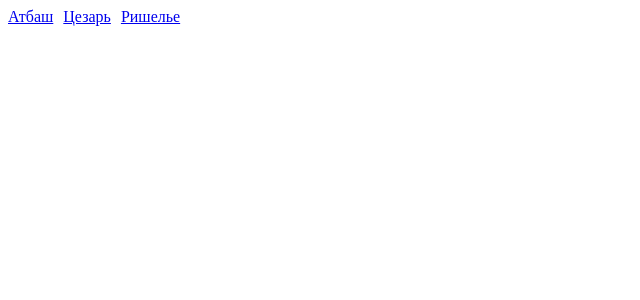
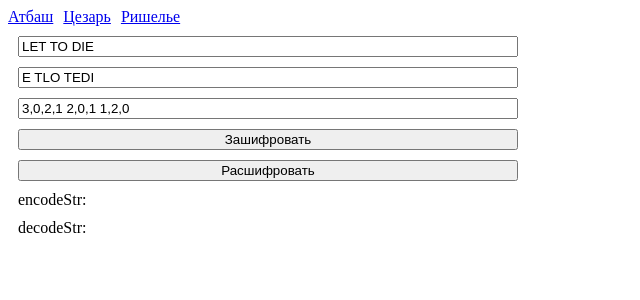
Before and after one commit to ekimovvd/kmzi, a Vue app: page /richelieu in a window 1280 px wide. Before the commit this address had no page. Shown: the top 300 px of the page, without its empty margins (0-640 px from the left). Built offline with nearby package versions, Linux system fonts and the light colour scheme.

Commit message:
Добавлен Ришелье

```diff
--- a/src/App.vue
+++ b/src/App.vue
@@ -2,7 +2,7 @@
   <div id="nav">
     <router-link class="link" to="/atbash">Атбаш</router-link>
     <router-link class="link" to="/caesar">Цезарь</router-link>
-    <router-link class="link" to="/caesar">Ришелье</router-link>
+    <router-link class="link" to="/richelieu">Ришелье</router-link>
   </div>
   <router-view />
 </template>
--- a/src/router/index.js
+++ b/src/router/index.js
@@ -11,6 +11,11 @@ const routes = [
     name: "Caesar",
     component: () => import("../views/Caesar.vue"),
   },
+  {
+    path: "/richelieu",
+    name: "Richelieu",
+    component: () => import("../views/Richelieu.vue"),
+  },
 ];
 
 const router = createRouter({
--- a/src/views/Caesar.vue
+++ b/src/views/Caesar.vue
@@ -27,7 +27,7 @@
         type="number"
         placeholder="Введите сдвиг"
         class="caesar__input"
-        v-model="shift"
+        v-model="key"
       />
     </div>
     <p>Результат: {{ result }}</p>
@@ -41,7 +41,7 @@ export default {
     return {
       encode: "",
       decode: "",
-      shift: 0,
+      key: 0,
       result: "",
       arr_ru: "абвгдеёжзийклмнопрстуфхцчшщъыьэюя",
       arr_RU: "АБВГДЕЁЖЗИЙКЛМНОПРСТУФХЦЧШЩЪЫЬЭЮЯ",
@@ -57,40 +57,44 @@ export default {
 
       arrayEncode.forEach((symbol) => {
         if (this.arr_ru.includes(symbol)) {
-          let index = this.arr_ru.indexOf(symbol) + this.shift;
+          let key = this.key;
+          let shift = this.arr_ru.indexOf(symbol) + key;
           let len = this.arr_ru.length;
 
-          if (index < 0) {
-            result += this.arr_ru[len + index];
+          if (shift < 0) {
+            result += this.arr_ru[len + shift];
           } else {
-            result += this.arr_ru[index % len];
+            result += this.arr_ru[shift % len];
           }
         } else if (this.arr_RU.includes(symbol)) {
-          let index = this.arr_RU.indexOf(symbol) + this.shift;
+          let key = this.key;
+          let shift = this.arr_RU.indexOf(symbol) + key;
           let len = this.arr_RU.length;
 
-          if (index < 0) {
-            result += this.arr_RU[len + index];
+          if (shift < 0) {
+            result += this.arr_RU[len + shift];
           } else {
-            result += this.arr_RU[index % len];
+            result += this.arr_RU[shift % len];
           }
         } else if (this.arr_en.includes(symbol)) {
-          let index = this.arr_en.indexOf(symbol) + this.shift;
+          let key = this.key;
+          let shift = this.arr_en.indexOf(symbol) + key;
           let len = this.arr_en.length;
 
-          if (index < 0) {
-            result += this.arr_en[len + index];
+          if (shift < 0) {
+            result += this.arr_en[len + shift];
           } else {
-            result += this.arr_en[index % len];
+            result += this.arr_en[shift % len];
           }
         } else if (this.arr_EN.includes(symbol)) {
-          let index = this.arr_EN.indexOf(symbol) + this.shift;
+          let key = this.key;
+          let shift = this.arr_EN.indexOf(symbol) + key;
           let len = this.arr_EN.length;
 
-          if (index < 0) {
-            result += this.arr_EN[len + index];
+          if (shift < 0) {
+            result += this.arr_EN[len + shift];
           } else {
-            result += this.arr_EN[index % len];
+            result += this.arr_EN[shift % len];
           }
         } else {
           result += symbol;
@@ -107,40 +111,68 @@ export default {
 
       arrayDecode.forEach((symbol) => {
         if (this.arr_ru.includes(symbol)) {
-          let index = this.arr_ru.indexOf(symbol) - this.shift;
+          let key = this.key;
+          if (key > 33) {
+            while (key > 33) {
+              key -= 33;
+            }
+          }
+
+          let shift = this.arr_ru.indexOf(symbol) - key;
           let len = this.arr_ru.length;
 
-          if (index < 0) {
-            result += this.arr_ru[len + index];
+          if (shift < 0) {
+            result += this.arr_ru[len + shift];
           } else {
-            result += this.arr_ru[index % len];
+            result += this.arr_ru[shift % len];
           }
         } else if (this.arr_RU.includes(symbol)) {
-          let index = this.arr_RU.indexOf(symbol) - this.shift;
+          let key = this.key;
+          if (key > 33) {
+            while (key > 33) {
+              key -= 33;
+            }
+          }
+
+          let shift = this.arr_RU.indexOf(symbol) - key;
           let len = this.arr_RU.length;
 
-          if (index < 0) {
-            result += this.arr_RU[len + index];
+          if (shift < 0) {
+            result += this.arr_RU[len + shift];
           } else {
-            result += this.arr_RU[index % len];
+            result += this.arr_RU[shift % len];
           }
         } else if (this.arr_en.includes(symbol)) {
-          let index = this.arr_en.indexOf(symbol) - this.shift;
+          let key = this.key;
+          if (key > 26) {
+            while (key > 26) {
+              key -= 26;
+            }
+          }
+
+          let shift = this.arr_en.indexOf(symbol) - key;
           let len = this.arr_en.length;
 
-          if (index < 0) {
-            result += this.arr_en[len + index];
+          if (shift < 0) {
+            result += this.arr_en[len + shift];
           } else {
-            result += this.arr_en[index % len];
+            result += this.arr_en[shift % len];
           }
         } else if (this.arr_EN.includes(symbol)) {
-          let index = this.arr_EN.indexOf(symbol) - this.shift;
+          let key = this.key;
+          if (key > 26) {
+            while (key > 26) {
+              key -= 26;
+            }
+          }
+
+          let shift = this.arr_EN.indexOf(symbol) - key;
           let len = this.arr_EN.length;
 
-          if (index < 0) {
-            result += this.arr_EN[len + index];
+          if (shift < 0) {
+            result += this.arr_EN[len + shift];
           } else {
-            result += this.arr_EN[index % len];
+            result += this.arr_EN[shift % len];
           }
         } else {
           result += symbol;
--- /dev/null
+++ b/src/views/Richelieu.vue
@@ -0,0 +1,243 @@
+<template>
+  <div class="richelieu">
+    <div class="richelieu__block">
+      <input class="richelieu__input" type="text" v-model="encode" />
+      <input class="richelieu__input" type="text" v-model="decode" />
+      <input class="richelieu__input" type="text" v-model="key" />
+      <button @click="handleEncode">Зашифровать</button>
+      <button @click="handleDecode">Расшифровать</button>
+      <p>encodeStr: {{ encodeStr }}</p>
+      <p>decodeStr: {{ decodeStr }}</p>
+    </div>
+  </div>
+</template>
+
+<script>
+export default {
+  name: "Richelieu",
+  data() {
+    return {
+      encode: "LET TO DIE",
+      decode: "E TLO TEDI",
+      key: "3,0,2,1 2,0,1 1,2,0",
+      encodeStr: null,
+      decodeStr: null,
+    };
+  },
+  methods: {
+    handleEncode() {
+      const encodeArray = this.encode.split("");
+      console.log("encodeArray: ", encodeArray);
+
+      const keyArray = this.key.split(" ");
+      // console.log("keyArray: ", keyArray);
+
+      const keyArraySub = keyArray.map((key) => {
+        return key.split(",");
+      });
+      console.log("keyArraySub: ", keyArraySub);
+
+      let start = 0;
+      let end = 0;
+      const encodeBlocks = [];
+      keyArraySub.forEach((keys, index) => {
+        end += keys.length;
+        // console.log("end: ", end);
+        // console.log("start: ", start);
+        const block = encodeArray.slice(start, end);
+
+        if (index === keyArraySub.length - 1) {
+          if (encodeArray[end]) {
+            for (let i = end; i < encodeArray.length; i++) {
+              block.push(encodeArray[i]);
+            }
+          }
+        }
+        encodeBlocks.push(block);
+        start += keys.length;
+      });
+      console.log("encodeBlocks: ", encodeBlocks);
+
+      let error = false;
+      keyArraySub.forEach((block, blockIndex) => {
+        block.forEach((key, keyIndex) => {
+          if (parseInt(key) > block.length - 1) {
+            console.log(
+              `ВЫХОД ЗА ГРАНИЦЫ В БЛОКЕ: ${blockIndex + 1} - КЛЮЧ: ${key}`
+            );
+            error = true;
+          }
+          if (this.handleDublicate(block, key, keyIndex)) {
+            console.log(
+              `ДУБЛИКАТ КЛЮЧА В БЛОКЕ: ${blockIndex + 1} - КЛЮЧ: ${key}`
+            );
+            error = true;
+          }
+        });
+      });
+
+      if (!error) {
+        let encodeArrayObj = [];
+
+        encodeBlocks.forEach((blockStr, blockIndex) => {
+          const encodeObj = {};
+          const blockKey = keyArraySub[blockIndex];
+          blockKey.forEach((key, keyIndex) => {
+            if (blockStr[keyIndex]) {
+              encodeObj[key] = blockStr[keyIndex];
+            }
+          });
+          encodeArrayObj.push(encodeObj);
+        });
+
+        encodeArrayObj = encodeArrayObj.filter(
+          (obj) => Object.keys(obj).length > 0
+        );
+
+        console.log("encodeArrayObj: ", encodeArrayObj);
+
+        let encodeStr = "";
+        encodeArrayObj.forEach((block) => {
+          Object.values(block).forEach((value) => {
+            encodeStr += value;
+          });
+        });
+
+        if (encodeStr.length < this.encode.length) {
+          for (
+            let index = encodeStr.length;
+            index < this.encode.length;
+            index++
+          ) {
+            encodeStr += encodeArray[index];
+          }
+        }
+
+        console.log("encodeStr: ", encodeStr);
+        this.encodeStr = encodeStr;
+      }
+    },
+
+    handleDecode() {
+      const decodeArray = this.decode.split("");
+      console.log("decodeArray: ", decodeArray);
+
+      const keyArray = this.key.split(" ");
+      // console.log("keyArray: ", keyArray);
+
+      const keyArraySub = keyArray.map((key) => {
+        return key.split(",");
+      });
+      console.log("keyArraySub: ", keyArraySub);
+
+      let start = 0;
+      let end = 0;
+      const decodeBlocks = [];
+      keyArraySub.forEach((keys, index) => {
+        end += keys.length;
+        // console.log("end: ", end);
+        // console.log("start: ", start);
+        const block = decodeArray.slice(start, end);
+
+        if (index === keyArraySub.length - 1) {
+          if (decodeArray[end]) {
+            for (let i = end; i < decodeArray.length; i++) {
+              block.push(decodeArray[i]);
+            }
+          }
+        }
+        decodeBlocks.push(block);
+        start += keys.length;
+      });
+      console.log("decodeBlocks: ", decodeBlocks);
+
+      let error = false;
+      keyArraySub.forEach((block, blockIndex) => {
+        block.forEach((key, keyIndex) => {
+          if (parseInt(key) > block.length - 1) {
+            console.log(
+              `ВЫХОД ЗА ГРАНИЦЫ В БЛОКЕ: ${blockIndex + 1} - КЛЮЧ: ${key}`
+            );
+            error = true;
+          }
+          if (this.handleDublicate(block, key, keyIndex)) {
+            console.log(
+              `ДУБЛИКАТ КЛЮЧА В БЛОКЕ: ${blockIndex + 1} - КЛЮЧ: ${key}`
+            );
+            error = true;
+          }
+        });
+      });
+
+      if (!error) {
+        let decodeArrayObj = [];
+
+        decodeBlocks.forEach((blockStr, blockIndex) => {
+          const decodeObj = {};
+          const blockKey = keyArraySub[blockIndex];
+          blockKey.forEach((key, keyIndex) => {
+            if (blockStr[keyIndex]) {
+              decodeObj[key] = blockStr[keyIndex];
+            }
+          });
+          decodeArrayObj.push(decodeObj);
+        });
+
+        decodeArrayObj = decodeArrayObj.filter(
+          (obj) => Object.keys(obj).length > 0
+        );
+
+        console.log("decodeArrayObj: ", decodeArrayObj);
+
+        let decodeStr = "";
+        decodeArrayObj.forEach((block) => {
+          Object.values(block).forEach((value) => {
+            decodeStr += value;
+          });
+        });
+
+        if (decodeStr.length < this.decode.length) {
+          for (
+            let index = decodeStr.length;
+            index < this.decode.length;
+            index++
+          ) {
+            decodeStr += decodeArray[index];
+          }
+        }
+
+        console.log("decodeStr: ", decodeStr);
+        this.decodeStr = decodeStr;
+      }
+    },
+
+    handleDublicate(findKeys, findKey, findKeyIndex) {
+      let countKey = 0;
+      findKeys.forEach((key, keyIndex) => {
+        if (key === findKey && keyIndex < findKeyIndex) {
+          countKey += 1;
+        }
+      });
+
+      return countKey > 0;
+    },
+  },
+};
+</script>
+
+<style>
+.richelieu {
+  padding: 10px;
+}
+
+.richelieu__block {
+  width: 500px;
+  display: grid;
+  grid-row-gap: 10px;
+}
+
+p {
+  padding: 0;
+  margin: 0;
+}
+</style>
```
